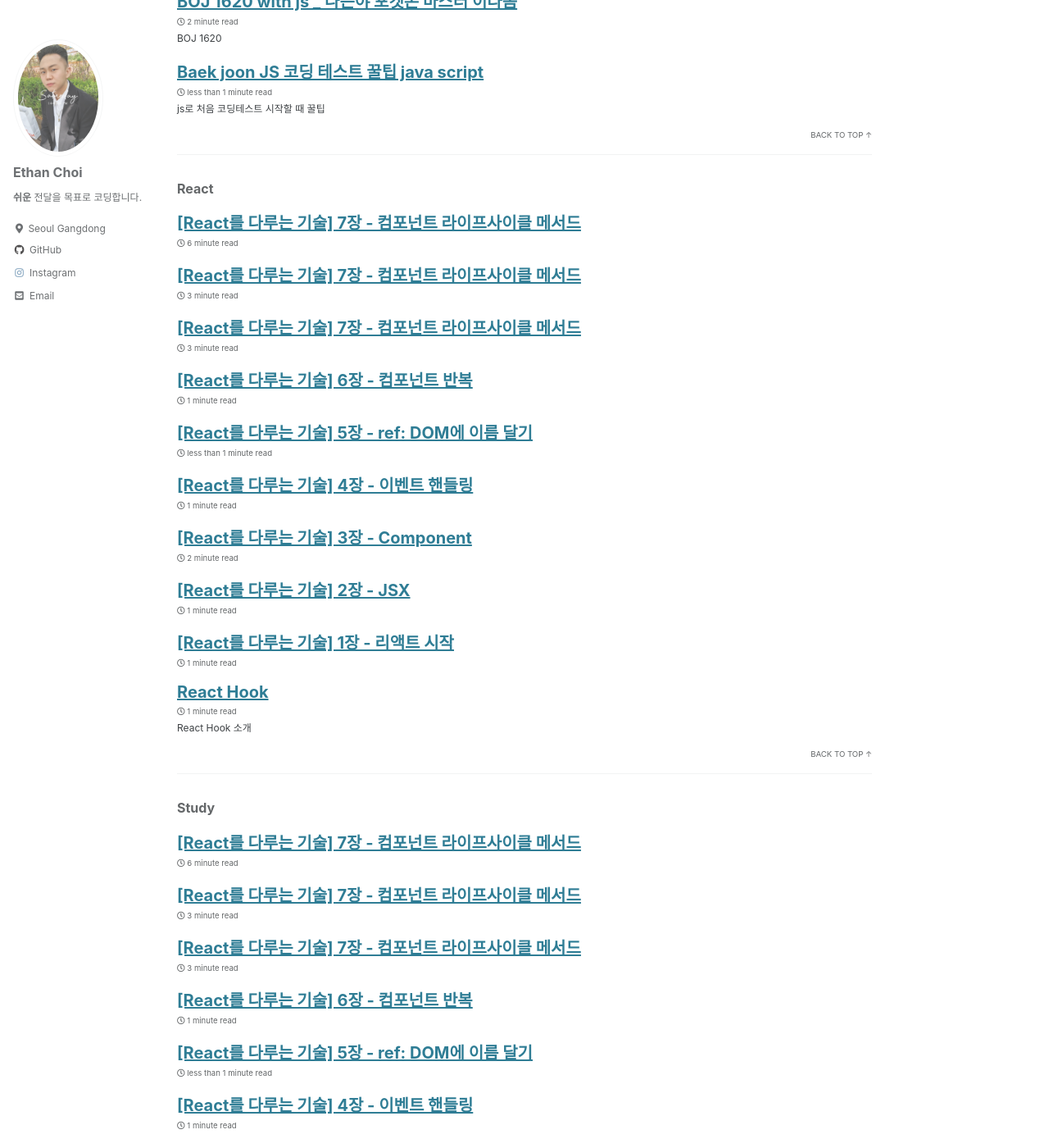
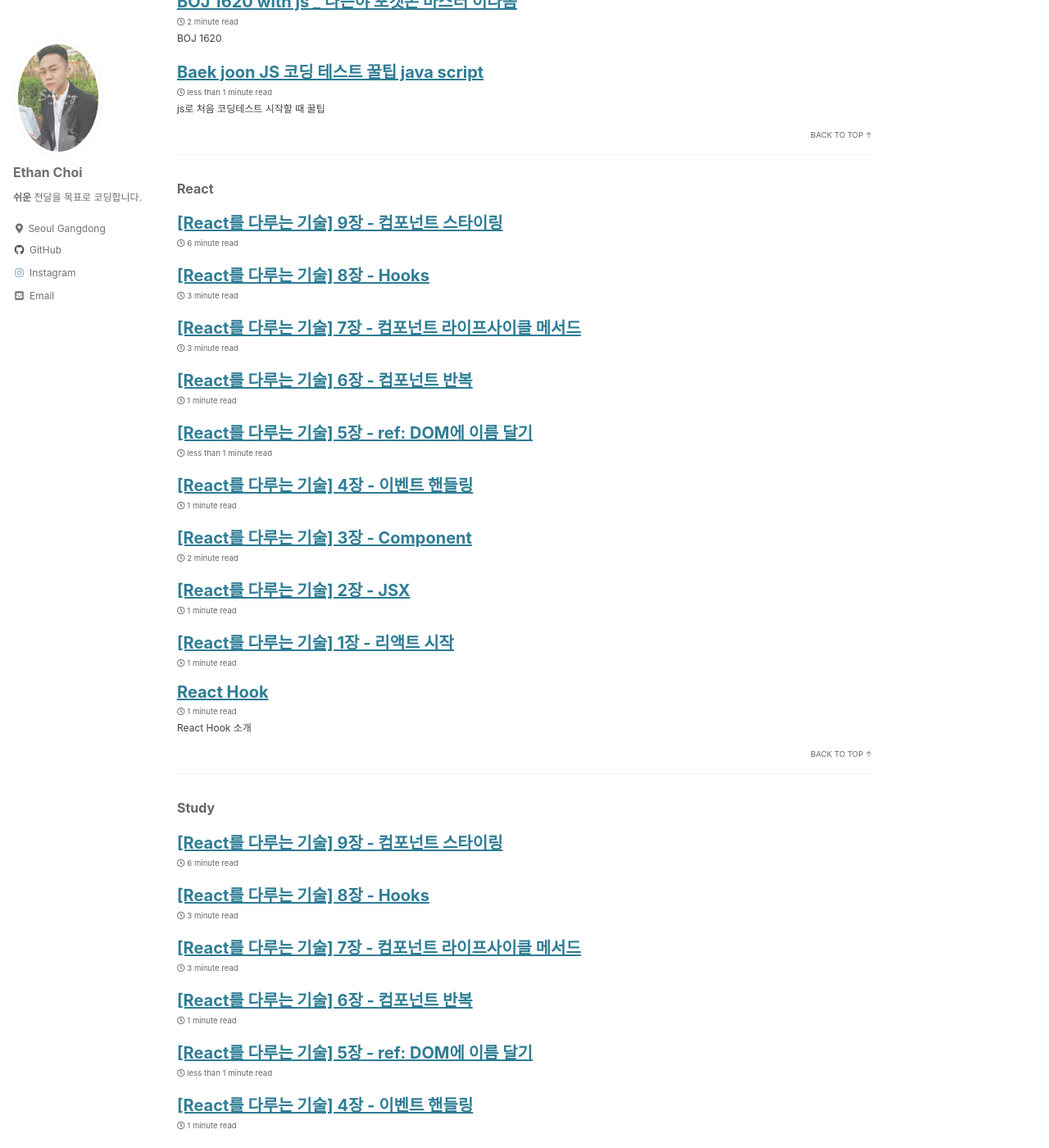
Before and after one commit to valueinvestment/valueinvestment.github.io, a Jekyll site: the page built from _pages/tag-archive.md, in a window 1280 px wide and 1400 px high, scrolled down 8235 px. Shown: the whole window at 82% size. Built offline with Jekyll 4.4.1, drawn with Linux system fonts in a browser that asks for light colours; cached includes are drawn as plain includes; some of the changed text lies outside the part shown.

Commit message:
Fix: 오류 수정

```diff
--- a/_posts/React/2022-10-07-8_Hooks.md
+++ b/_posts/React/2022-10-07-8_Hooks.md
@@ -1,5 +1,5 @@
 ---
-title: "[React를 다루는 기술] 7장 - 컴포넌트 라이프사이클 메서드"
+title: "[React를 다루는 기술] 8장 - Hooks"
 excerpt: ""
 toc: true
 toc_sticky: true
--- a/_posts/React/2022-10-11-9_Component_Styling.md
+++ b/_posts/React/2022-10-11-9_Component_Styling.md
@@ -1,5 +1,5 @@
 ---
-title: "[React를 다루는 기술] 7장 - 컴포넌트 라이프사이클 메서드"
+title: "[React를 다루는 기술] 9장 - 컴포넌트 스타이링"
 excerpt: ""
 toc: true
 toc_sticky: true
```
Also changed, not shown: other parts of _posts/React/2022-10-11-9_Component_Styling.md (+10 -10 lines).
